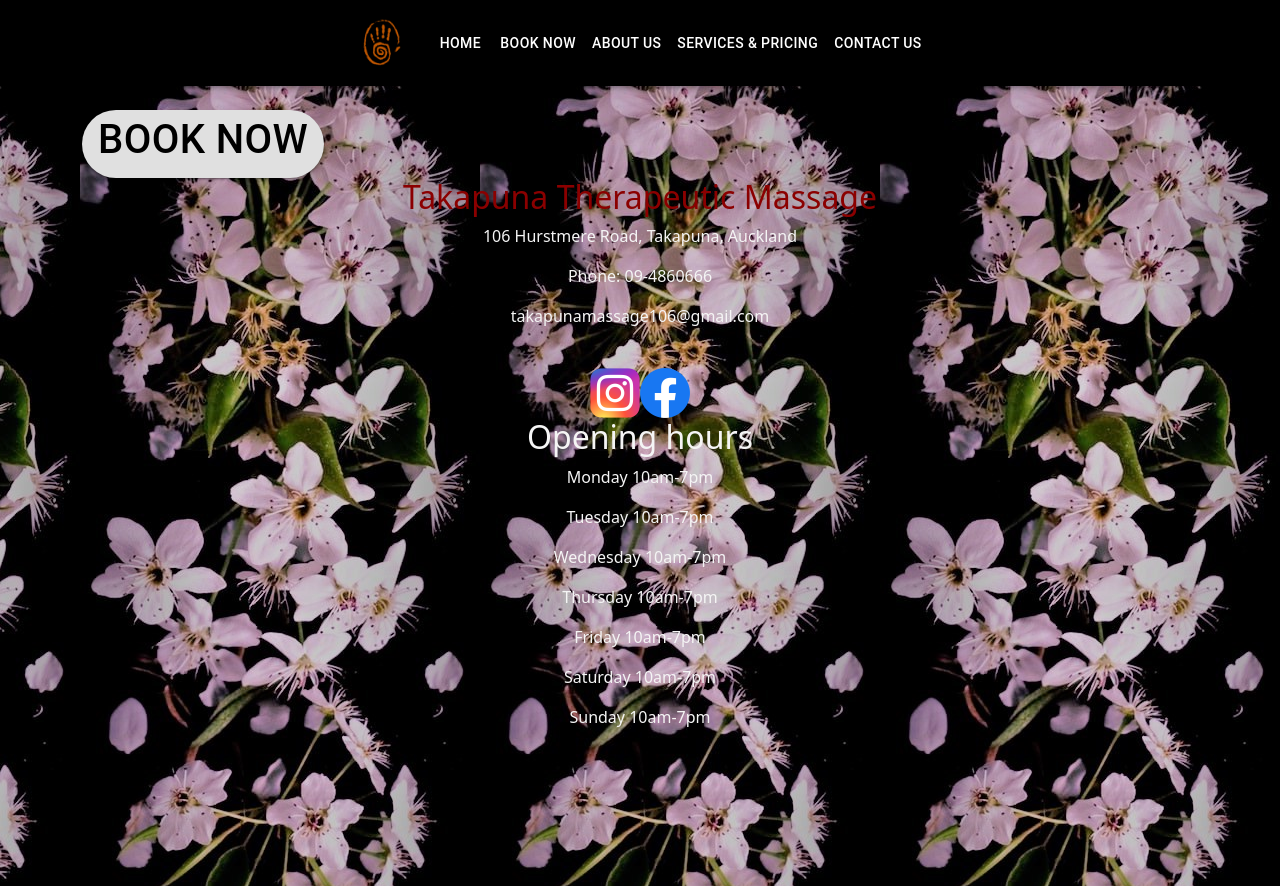
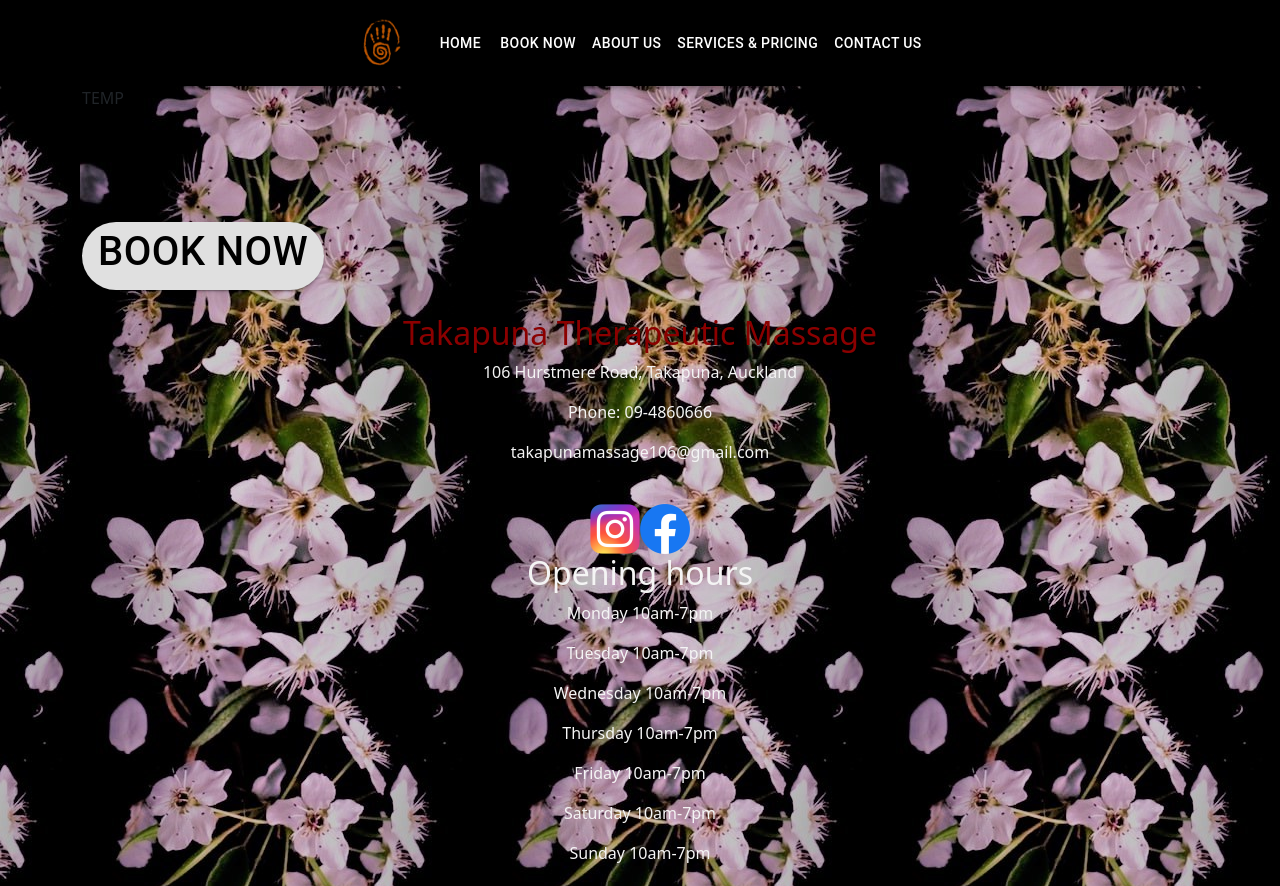
Before and after one commit to NSen29/TakapunaMassage, a React (Create React App) app in the folder takapuna-massage-frontend/: page /booking in a window 1280 px wide. Built offline with nearby package versions, Linux system fonts and the light colour scheme; the HTML template or start-up script is replaced by a standard one; what google-maps-react would draw is missing.

Commit message:
Updated formatting for deployment

```diff
--- a/takapuna-massage-frontend/src/App.css
+++ b/takapuna-massage-frontend/src/App.css
@@ -2,6 +2,7 @@ html,
 body {
   margin: 10;
   margin-top: 86px;
+  padding-top: 86px;
   font-family: -apple-system, BlinkMacSystemFont, "Segoe UI", "Roboto", "Oxygen",
     "Ubuntu", "Cantarell", "Fira Sans", "Droid Sans", "Helvetica Neue",
     sans-serif;
--- a/takapuna-massage-frontend/src/App.js
+++ b/takapuna-massage-frontend/src/App.js
@@ -18,6 +18,13 @@ export class App extends Component {
         <Router>
           <Navbar />
           <div className="container">
+            <p>
+              TEMP <br />
+              <br />
+              <br />
+              <br />
+              <br />
+            </p>
             <Switch>
               <Route exact path="/" component={home} />
               <Route exact path="/booking" component={booking} />
@@ -26,6 +33,7 @@ export class App extends Component {
               <Route exact path="/contact-us" component={contact} />
             </Switch>
           </div>
+          <br />
         </Router>
 
         <div>
--- a/takapuna-massage-frontend/src/components/MapContainer.js
+++ b/takapuna-massage-frontend/src/components/MapContainer.js
@@ -77,5 +77,5 @@ export class MapContainer extends Component {
 }
 
 export default GoogleApiWrapper({
-  apiKey: "AIzaSyARfyMGwhoYZDJePO-1FmWWzi81tDLEYUg",
+  apiKey: "AIzaSyAkvXbkIBGHFX7AHthRQVJSUMYrD2fBkXA",
 })(MapContainer);
--- a/takapuna-massage-frontend/src/components/Navbar.js
+++ b/takapuna-massage-frontend/src/components/Navbar.js
@@ -11,6 +11,7 @@ import logo from "../images/logo.png";
 export class Navbar extends Component {
   render() {
     return (
+      <div>
         <AppBar>
           <Toolbar className="nav-container">
             <IconButton edge="start" color="inherit">
@@ -41,6 +42,7 @@ export class Navbar extends Component {
             </Button>
           </Toolbar>
         </AppBar>
+      </div>
     );
   }
 }
--- a/takapuna-massage-frontend/src/pages/booking.js
+++ b/takapuna-massage-frontend/src/pages/booking.js
@@ -1,12 +1,10 @@
-import React, { Component } from 'react'
+import React, { Component } from "react";
 import Button from "@material-ui/core/Button";
 export class booking extends Component {
   render() {
     return (
       <div>
-                <br />
-                <a href="https://takapunamassage.youcanbook.me/"
-                    target="_blank">
+        <a href="https://takapunamassage.youcanbook.me/" target="_blank">
           <Button
             style={{
               borderRadius: 100,
@@ -14,7 +12,7 @@ export class booking extends Component {
               borderWidth: 100,
               fontWeight: "bold",
               color: "black",
-                            size: "large"
+              size: "large",
             }}
             variant="contained"
           >
@@ -22,8 +20,8 @@ export class booking extends Component {
           </Button>
         </a>
       </div>
-        )
+    );
   }
 }
 
-export default booking
+export default booking;
```
Also changed, not shown: takapuna-massage-frontend/firebase.json (added), 2 other files (tests, documents, lock files or other folders). Lines whose indentation alone changed are shown as unchanged.
